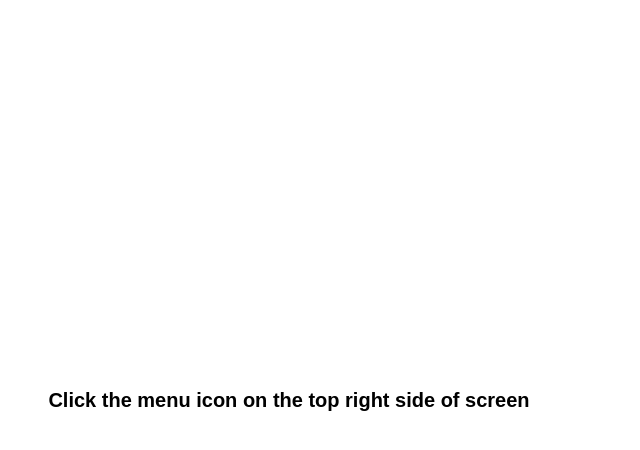
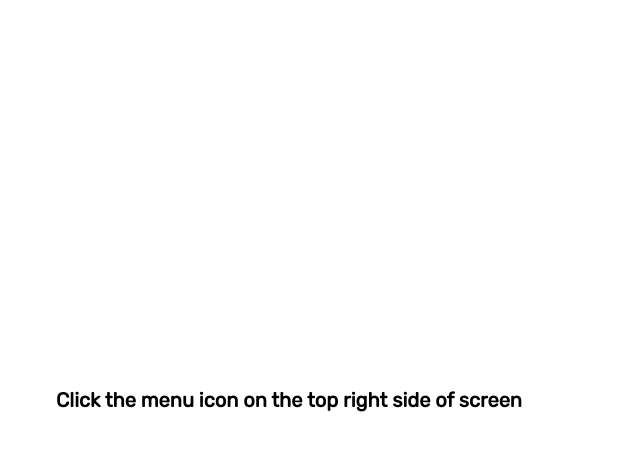
Before and after one commit to vinnymoreira/responsive-multi-level-navigation, a plain HTML site: page index.html in a window 1280 px wide. Shown: the full height of the page, 351-991 px from the left. Drawn offline with Linux system fonts and the light colour scheme.

Commit message:
added google fonts to demo

```diff
--- a/index.html
+++ b/index.html
@@ -5,6 +5,9 @@
     <meta name="viewport" content="width=device-width, initial-scale=1.0">
     <title>Document</title>
     <link rel="stylesheet" href="css/style.css">
+    <link rel="preconnect" href="https://fonts.googleapis.com">
+    <link rel="preconnect" href="https://fonts.gstatic.com" crossorigin>
+    <link href="https://fonts.googleapis.com/css2?family=Rubik&display=swap" rel="stylesheet">
     <style>
         *,
         *:before,
```
